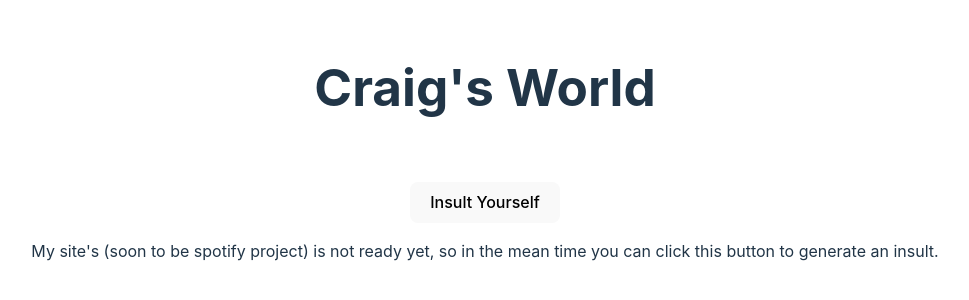
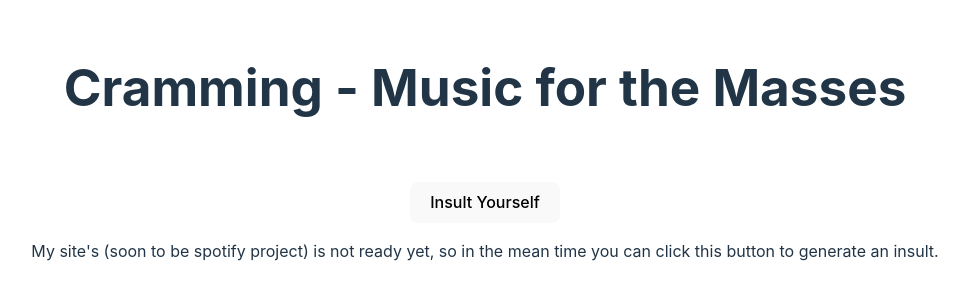
Before and after one commit to CraigDoesCode/craigs-world, a React (Vite) app: page / in a window 1280 px wide. Shown: the part 224-524 px from the top of the page, without its empty margins (155-1124 px from the left). Built offline with nearby package versions, Linux system fonts and the light colour scheme.

Commit message:
fix: update page title

```diff
--- a/src/App.tsx
+++ b/src/App.tsx
@@ -12,7 +12,7 @@ function App() {
 
   return (
     <>
-      <h1>Craig's World</h1>
+      <h1>Cramming - Music for the Masses</h1>
       <div className="card">
         <button onClick={() => generateInsult()}>
           Insult Yourself
```
